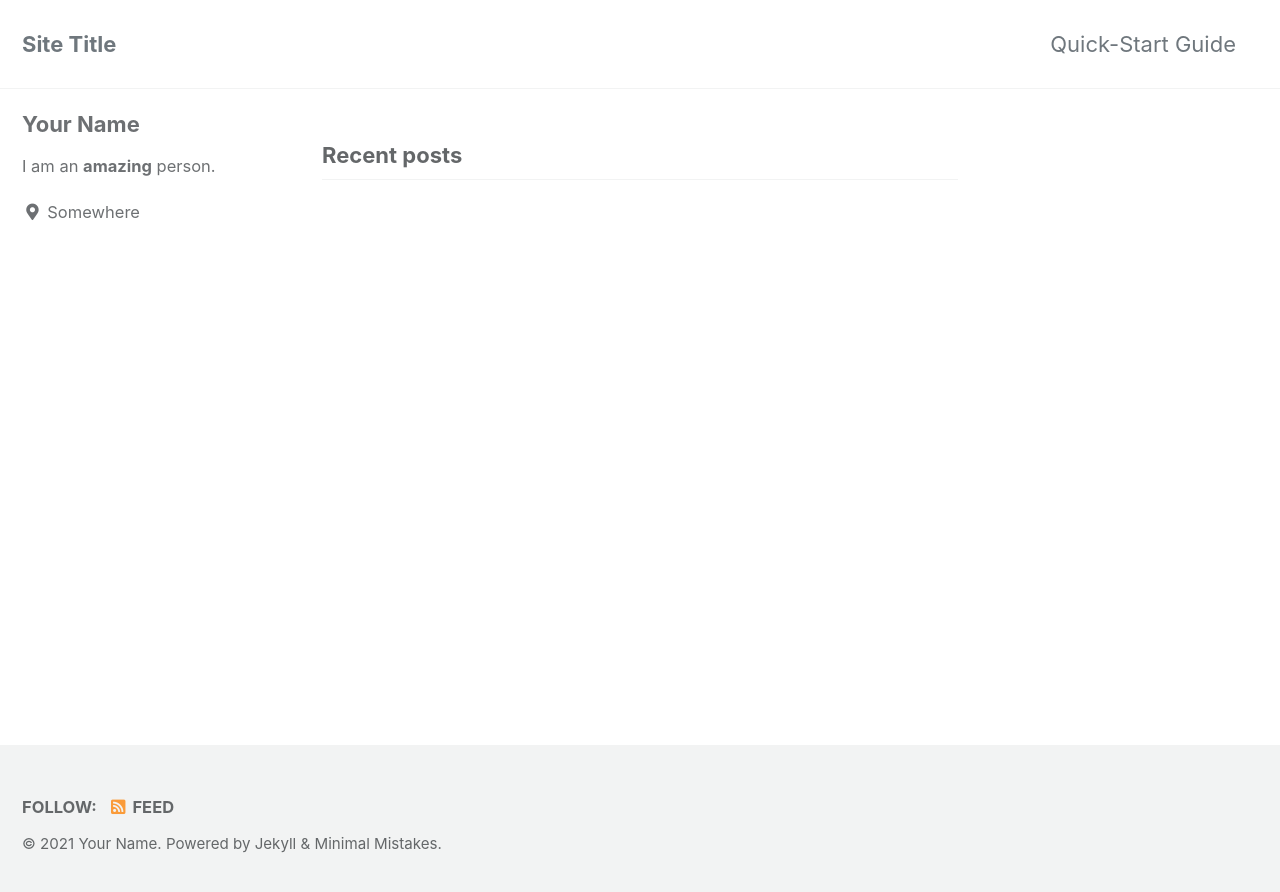
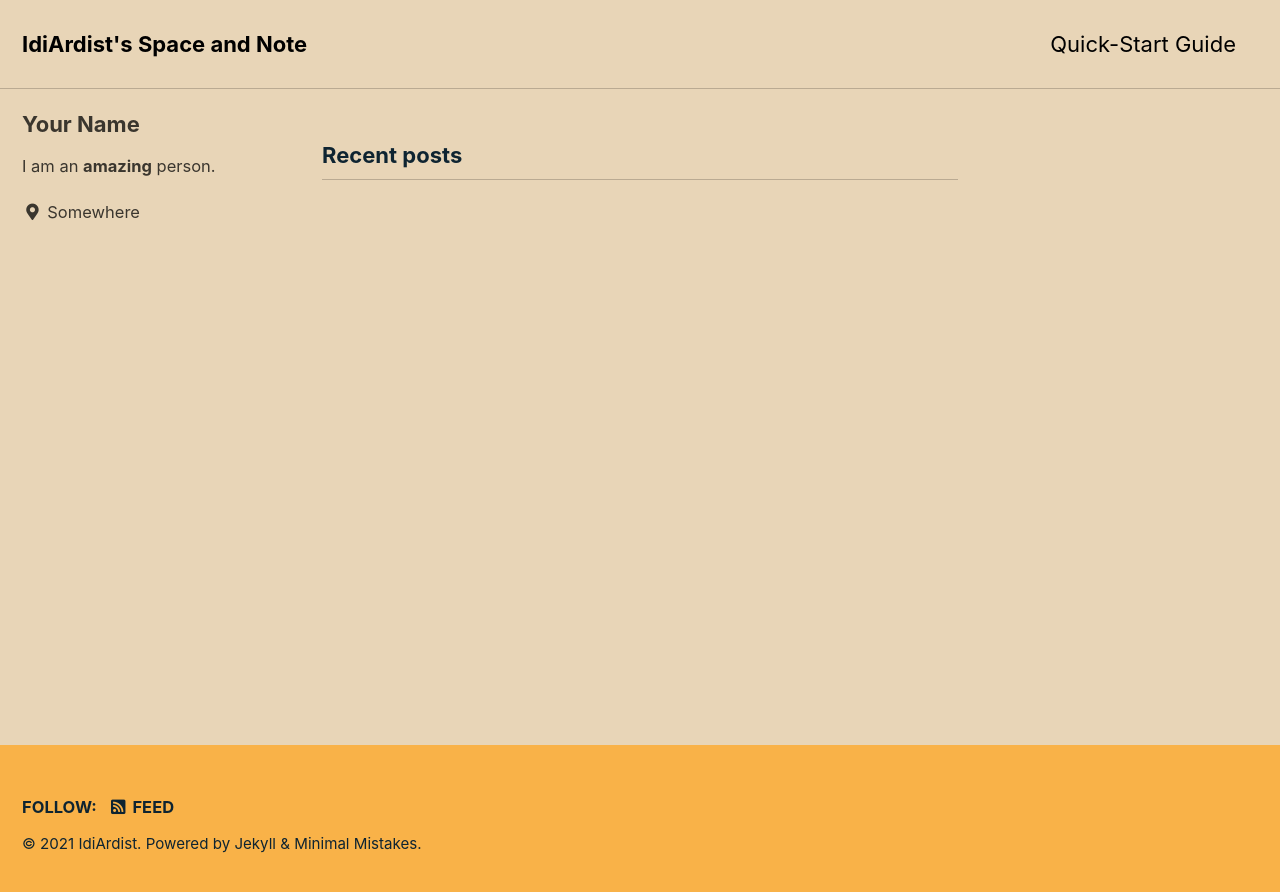
Before and after one commit to peterjhpark1205/peterjhpark1205.github.io, a Jekyll site: the page built from index.html, in a window 1280 px wide. Shown: the top 892 px of the page. Built offline with Jekyll 4.4.1, drawn with Linux system fonts in a browser that asks for light colours; cached includes are drawn as plain includes; the list of posts is cut into pages by our own code.

Commit message:
Update _config.yml

```diff
--- a/_config.yml
+++ b/_config.yml
@@ -12,15 +12,15 @@
 
 # theme                  : "minimal-mistakes-jekyll"
 # remote_theme           : "mmistakes/minimal-mistakes"
-minimal_mistakes_skin    : "default" # "air", "aqua", "contrast", "dark", "dirt", "neon", "mint", "plum", "sunrise"
+minimal_mistakes_skin    : "sunrise" # "air", "aqua", "contrast", "dark", "dirt", "neon", "mint", "plum", "sunrise"
 
 # Site Settings
 locale                   : "en-US"
-title                    : "Site Title"
+title                    : "IdiArdist's Space and Note"
 title_separator          : "-"
 subtitle                 : # site tagline that appears below site title in masthead
-name                     : "Your Name"
-description              : "An amazing website."
+name                     : "IdiArdist"
+description              : "Spacious and Notable"
 url                      : "https://peterjhpark1205.github.io/" # the base hostname & protocol for your site e.g. "https://mmistakes.github.io"
 baseurl                  : # the subpath of your site, e.g. "/blog"
 repository               : # GitHub username/repo-name e.g. "mmistakes/minimal-mistakes"
@@ -61,7 +61,7 @@
   search_only_api_key    : # YOUR_SEARCH_ONLY_API_KEY
   powered_by             : # true (default), false
 google:
-  search_engine_id       : # YOUR_SEARCH_ENGINE_ID
+  search_engine_id       : "peterjhpark1205" # YOUR_SEARCH_ENGINE_ID
   instant_search         : # false (default), true
 # SEO Related
 google_site_verification :
```
